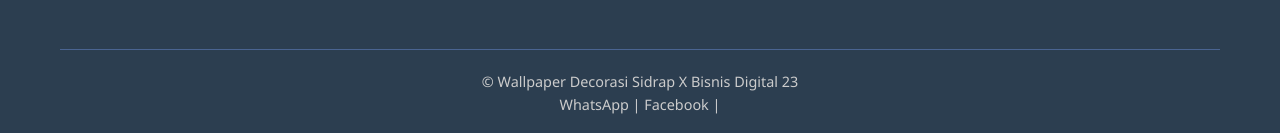
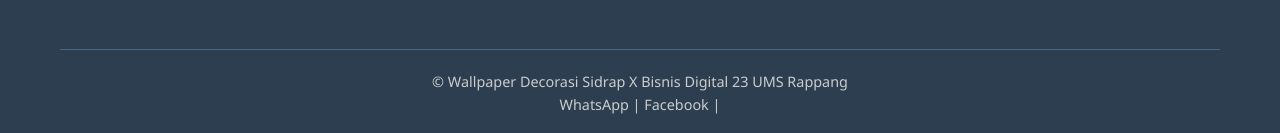
Before and after one commit to WallpaperDecorasi/wallpaper, a plain HTML site: page index.html in a window 1280 px wide. Shown: the part 4633-4766 px from the top of the page. Drawn offline with Linux system fonts and the light colour scheme.

Commit message:
Update index.html

```diff
--- a/index.html
+++ b/index.html
@@ -726,7 +726,7 @@
             </div>
 
             <div class="copyright">
-                <p>&copy; Wallpaper Decorasi Sidrap X Bisnis Digital 23</p>
+                <p>&copy; Wallpaper Decorasi Sidrap X Bisnis Digital 23 UMS Rappang</p>
                 <p>WhatsApp | Facebook |</p>
             </div>
         </div>
```
